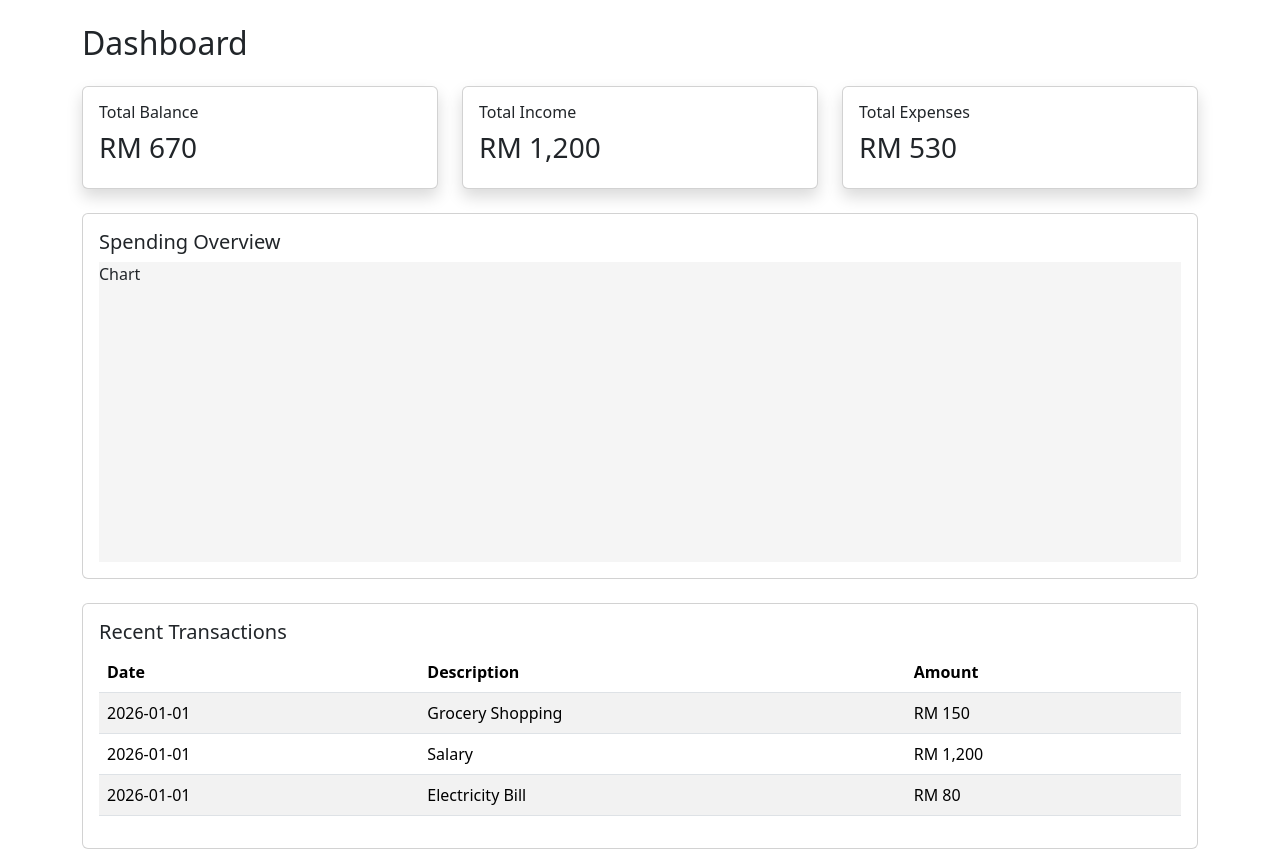
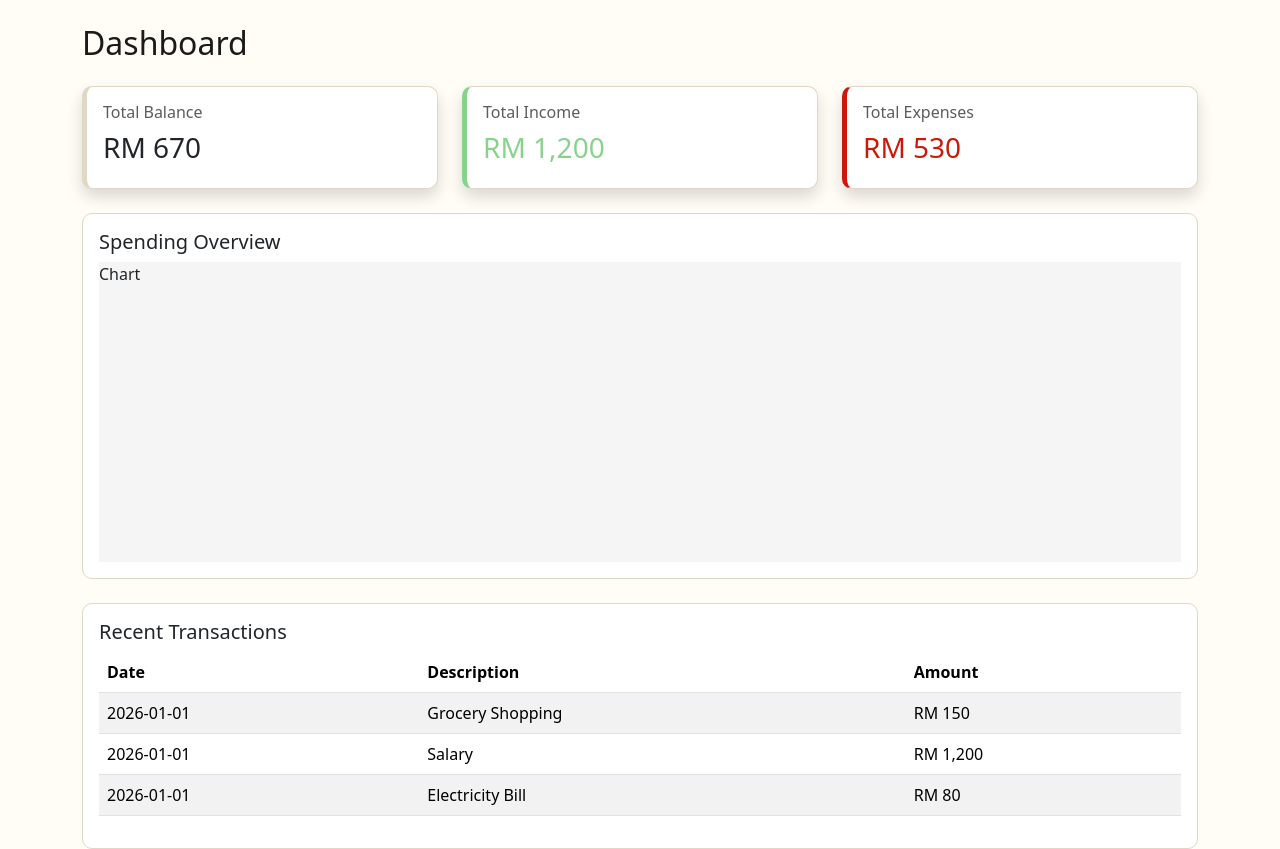
Before and after one commit to spunchbog/Mini-Finance-tracker, a PHP site: page /dashboard.html in a window 1280 px wide. Run offline with PHP 8.4, Linux system fonts and the light colour scheme.

Commit message:
Link css style to html, apply creamy global background, and refine card components

```diff
--- a/assets/css/style.css
+++ b/assets/css/style.css
@@ -4,8 +4,20 @@
     --text-main: #1A1A1A;        /* Black for body text */
     --border: #E0D7C6;           /* Light gold gray for card borders */
 
-    /* FinTrack Functional Colors */
+    /* Traffic Light System Colors */
     --safe: #88D38C;             /* Cash green */
     --warning: #FFA81C;          /* orangy gold yellow */
-    --danger: #B71C1C;           /* red */
+    --danger: #CC1808;           /* red */
 }
+
+body {
+    background-color: var(--background-cream) !important;
+    color: var(--text-main);
+    min-height: 100vh;
+}
+.card {
+    background-color: #ffffff;
+    border: 1px solid var(--border) !important;
+    border-radius: 10px;
+    transition: transform 0.2s ease;
+}
--- a/dashboard.html
+++ b/dashboard.html
@@ -4,6 +4,7 @@
     <meta charset="UTF-8">
     <title>FinTrack Dashboard</title>
     <link href="https://cdn.jsdelivr.net/npm/bootstrap@5.3.3/dist/css/bootstrap.min.css" rel="stylesheet">
+    <link rel="stylesheet" href="assets/css/style.css">
 </head>
 
 <body>
@@ -14,25 +15,24 @@
     </header>
 
     <div class="row">
-
         <div class="col-md-4">
-            <div class="card p-3 shadow">
-                <h6>Total Balance</h6>
+            <div class="card p-3 shadow border-0" style="border-left: 5px solid var(--border) !important;">
+                <h6 class="text-muted">Total Balance</h6>
                 <h3>RM 670</h3>
             </div>
         </div>
 
         <div class="col-md-4">
-            <div class="card p-3 shadow">
-                <h6>Total Income</h6>
-                <h3>RM 1,200</h3>
+            <div class="card p-3 shadow border-0" style="border-left: 5px solid var(--safe) !important;">
+                <h6 class="text-muted">Total Income</h6>
+                <h3 style="color: var(--safe);">RM 1,200</h3>
             </div>
         </div>
 
         <div class="col-md-4">
-            <div class="card p-3 shadow">
-                <h6>Total Expenses</h6>
-                <h3>RM 530</h3>
+            <div class="card p-3 shadow border-0" style="border-left: 5px solid var(--danger) !important;">
+                <h6 class="text-muted">Total Expenses</h6>
+                <h3 style="color: var(--danger);">RM 530</h3>
             </div>
         </div>
     </div>
```
